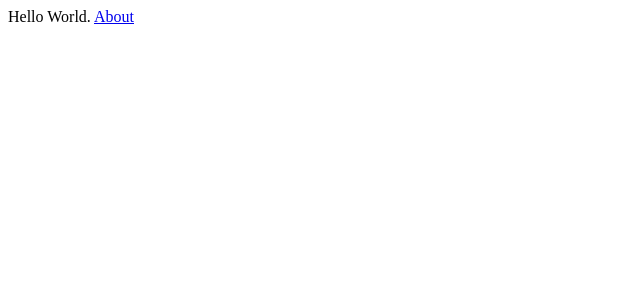
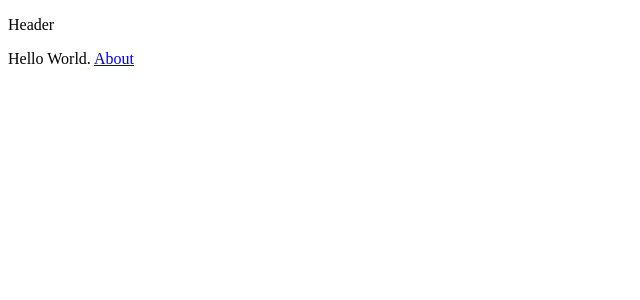
Before and after one commit to vinicri/csb, a Next.js app: page / in a window 1280 px wide. Shown: the top 300 px of the page, without its empty margins (0-640 px from the left). Built offline with nearby package versions, Linux system fonts and the light colour scheme.

Commit message:
app setup

```diff
--- /dev/null
+++ b/pages/_app.js
@@ -0,0 +1,10 @@
+function App({ Component, pageProps }) {
+  return (
+    <div>
+      <p>Header</p>
+      <Component {...pageProps} />
+    </div>
+  );
+}
+
+export default App;
```
Also changed, not shown: 1 other file (tests, documents, lock files or other folders).
